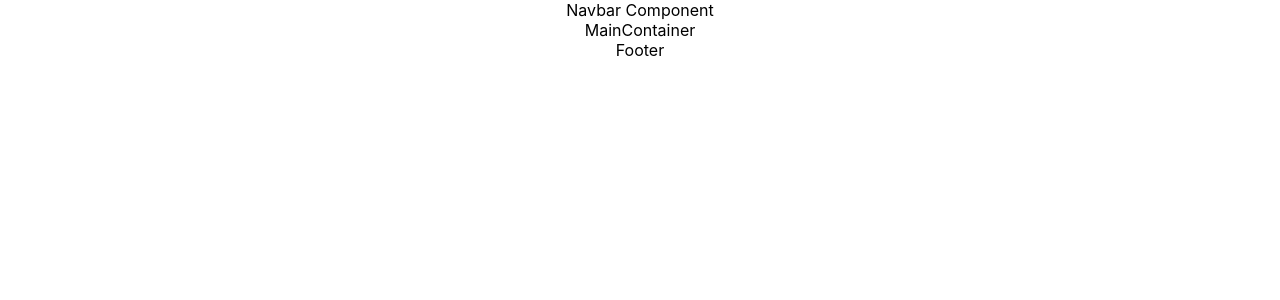
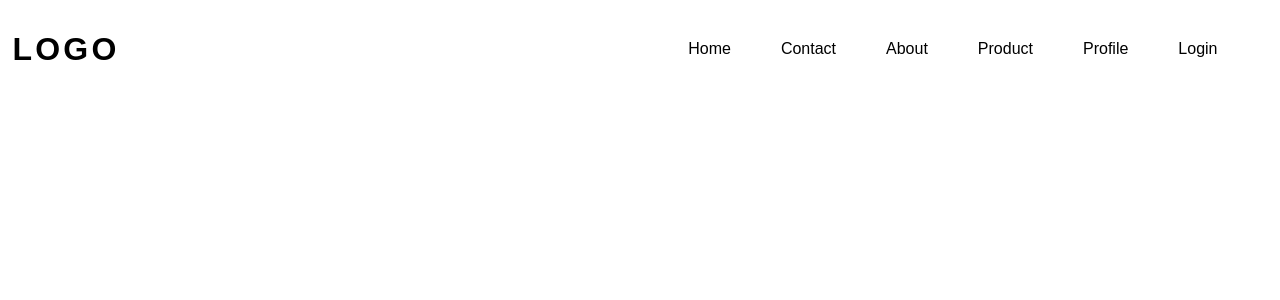
Before and after one commit to MSTC-DA-IICT/Hacktoberfest22-R-for-React, a React (Create React App) app: page / in a window 1280 px wide. Shown: the top 300 px of the page. Built offline with nearby package versions, Linux system fonts and the light colour scheme.

Commit message:
feat(navbar): navbar added, tailwind.config added
tailwind added

```diff
--- /dev/null
+++ b/postcss.config.js
@@ -0,0 +1,10 @@
+const { join } = require("path");
+
+module.exports = {
+  plugins: {
+    tailwindcss: {
+      config: join(__dirname, "tailwind.config.js"),
+    },
+    autoprefixer: {},
+  },
+};
--- a/src/App.css
+++ /dev/null
@@ -1,38 +0,0 @@
-.App {
-  text-align: center;
-}
-
-.App-logo {
-  height: 40vmin;
-  pointer-events: none;
-}
-
-@media (prefers-reduced-motion: no-preference) {
-  .App-logo {
-    animation: App-logo-spin infinite 20s linear;
-  }
-}
-
-.App-header {
-  background-color: #282c34;
-  min-height: 100vh;
-  display: flex;
-  flex-direction: column;
-  align-items: center;
-  justify-content: center;
-  font-size: calc(10px + 2vmin);
-  color: white;
-}
-
-.App-link {
-  color: #61dafb;
-}
-
-@keyframes App-logo-spin {
-  from {
-    transform: rotate(0deg);
-  }
-  to {
-    transform: rotate(360deg);
-  }
-}
--- a/src/App.js
+++ b/src/App.js
@@ -1,34 +1,21 @@
-import './App.css';
-
-// Components of MUI
-import { Typography } from '@mui/material';
-
-// Components of Project and .js files
-import Navbar from './Components/Navbar';
-import MainContainer from './Components/MainContainer';
-import Footer from './Components/Footer';
+import { Routes, Route } from "react-router-dom";
+//pages
+import Home from "./pages/Home/Home";
 
 function App() {
   return (
-    <div className="App">
-
-        <Navbar />
-        <MainContainer />
-        <Footer />
-
-
-
-
-
-    </div>
+    <>
+      <Routes>
+        <Route path="/" element={<Home />} />
+      </Routes>
+    </>
   );
 }
 
 export default App;
 
-
-
-{/*
+{
+  /*
 
  -- Work to do --
 
@@ -41,4 +28,5 @@ export default App;
 
 
 
-*/}
+*/
+}
--- a/src/Components/Navbar.js
+++ b/src/Components/Navbar.js
@@ -1,9 +1,53 @@
-import React from 'react'
+import React from "react";
+import { Link } from "react-router-dom";
+
+const Links = [
+  {
+    url: "/",
+    name: "home",
+  },
+  {
+    url: "/contact",
+    name: "contact",
+  },
+  {
+    url: "/about",
+    name: "about",
+  },
+  {
+    url: "/product",
+    name: "product",
+  },
+  {
+    url: "/profile",
+    name: "profile",
+  },
+  {
+    url: "/login",
+    name: "login",
+  },
+];
 
 function Navbar() {
   return (
-    <div>Navbar Component</div>
-  )
+    <>
+      <nav className="pt-10 pb-10 pl-5 pr-5 flex justify-between items-center">
+        <h1 className="text-[3.2rem] font-bold tracking-widest">LOGO</h1>
+        <ul className="capitalize flex gap-x-20 relative text-center pr-20">
+          {Links.map((link, index) => {
+            return (
+              <li
+                key={index}
+                className=" before:border-red-400 before:border before:absolute before:top-[100%] before:w-0 transition-all before:content-none duration-200 hover:before:w-[5%] hover:before:content-['']"
+              >
+                <Link to={link.url}>{link.name}</Link>
+              </li>
+            );
+          })}
+        </ul>
+      </nav>
+    </>
+  );
 }
 
-export default Navbar
+export default Navbar;
--- a/src/index.css
+++ b/src/index.css
@@ -1,13 +1,22 @@
-body {
+@import "tailwindcss/base";
+@import "tailwindcss/components";
+@import "tailwindcss/utilities";
+
+@import url("https://fonts.googleapis.com/css2?family=Assistant&family=Roboto+Flex:opsz@8..144&display=swap");
+
+* {
+  box-sizing: border-box;
+}
+html {
+  padding: 0;
   margin: 0;
-  font-family: -apple-system, BlinkMacSystemFont, 'Segoe UI', 'Roboto', 'Oxygen',
-    'Ubuntu', 'Cantarell', 'Fira Sans', 'Droid Sans', 'Helvetica Neue',
-    sans-serif;
-  -webkit-font-smoothing: antialiased;
-  -moz-osx-font-smoothing: grayscale;
+  font-size: 62.5%;
+  font-family: "Assistant", sans-serif;
 }
 
-code {
-  font-family: source-code-pro, Menlo, Monaco, Consolas, 'Courier New',
-    monospace;
+* {
+  box-sizing: border-box;
 }
+body {
+  font-size: 1.6rem;
+}
--- a/src/index.js
+++ b/src/index.js
@@ -1,13 +1,15 @@
-import React from 'react';
-import ReactDOM from 'react-dom/client';
-import './index.css';
-import App from './App';
-import reportWebVitals from './reportWebVitals';
-
-const root = ReactDOM.createRoot(document.getElementById('root'));
+import React from "react";
+import ReactDOM from "react-dom/client";
+import "./index.css";
+import App from "./App";
+import reportWebVitals from "./reportWebVitals";
+import { BrowserRouter } from "react-router-dom";
+const root = ReactDOM.createRoot(document.getElementById("root"));
 root.render(
   <React.StrictMode>
-    <App />
+    <BrowserRouter>
+      <App />
+    </BrowserRouter>
   </React.StrictMode>
 );
 
--- /dev/null
+++ b/src/pages/Home/Home.js
@@ -0,0 +1,12 @@
+import React from "react";
+import Navbar from "../../Components/Navbar";
+
+const Home = () => {
+  return (
+    <>
+      <Navbar />
+    </>
+  );
+};
+
+export default Home;
--- /dev/null
+++ b/tailwind.config.js
@@ -0,0 +1,8 @@
+/** @type {import('tailwindcss').Config} */
+module.exports = {
+  content: ["./src/**/*.{js,jsx,ts,tsx}"],
+  theme: {
+    extend: {},
+  },
+  plugins: [],
+};
```
Also changed, not shown: package.json (+12 -0 lines), 1 other file (tests, documents, lock files or other folders).
